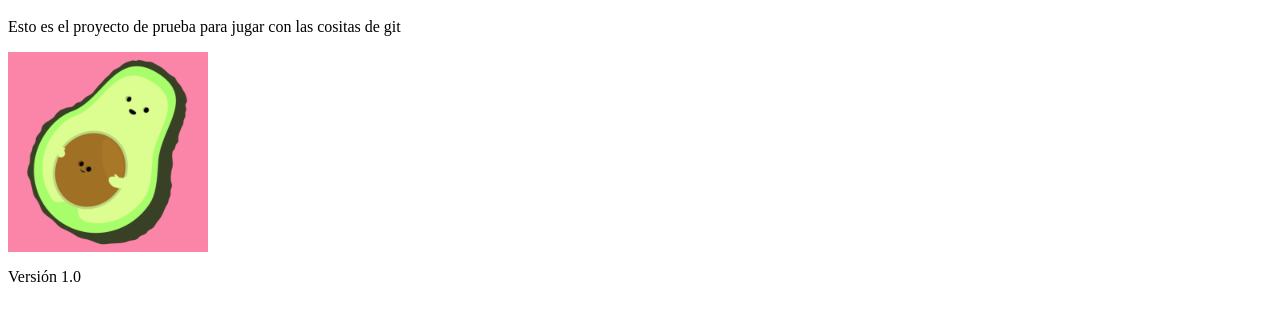
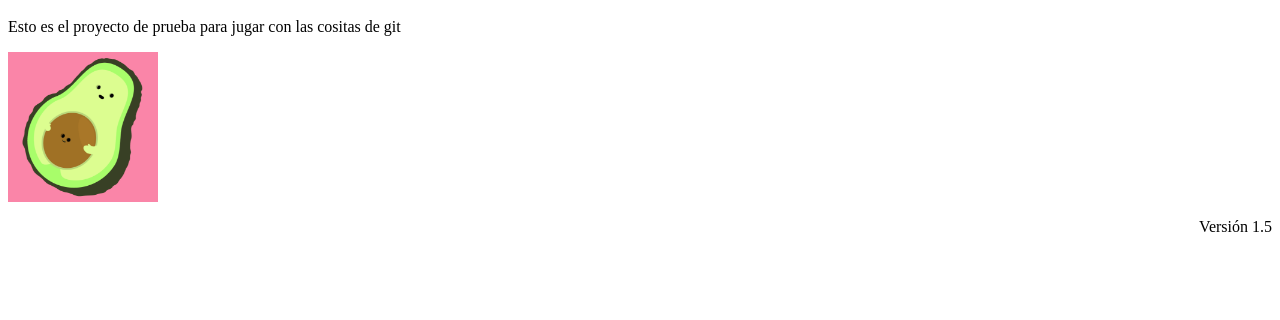
Before and after one commit to Vir22/miproyecto, a plain HTML site: page index.html in a window 1280 px wide. Shown: the part 48-368 px from the top of the page. Drawn offline with Linux system fonts and the light colour scheme.

Commit message:
cambiar párrafo de versión

```diff
--- a/index.html
+++ b/index.html
@@ -6,7 +6,7 @@
 <body>
     <h1>Proyecto de prueba</h1>
     <p>Esto es el proyecto de prueba para jugar con las cositas de git</p>
-    <img width="200" src="img/giphy.gif" alt="Aguacate molón">
-    <p>Versión 1.0</p>
+    <img width="150" src="img/giphy.gif" alt="Aguacate molón">
+    <p style="text-align: right">Versión 1.5</p>
 </body>
 </html>
```
